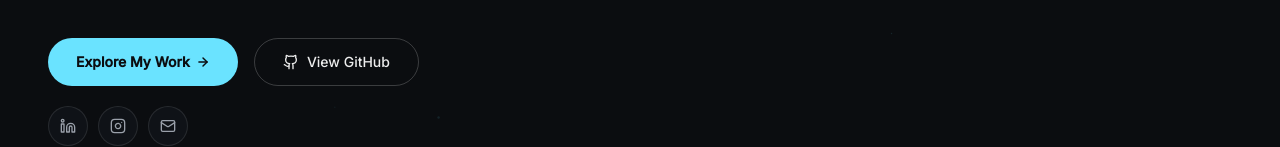
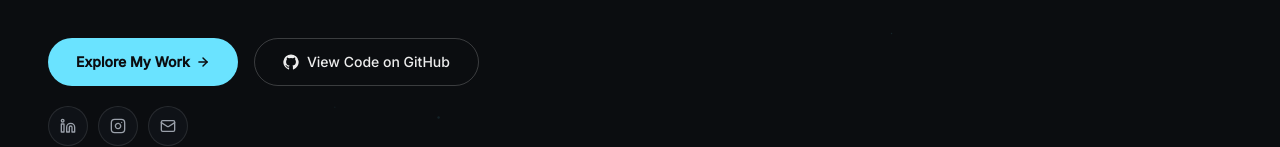
Before and after one commit to gungdikaebs/project-portofolio, a Vue app in the folder app/: page / in a window 1280 px wide. Shown: the part 663-810 px from the top of the page. Built offline with nearby package versions, Linux system fonts and the light colour scheme; no server answers.

Commit message:
feat: introduce GitHubIcon component and integrate source code links across project sections

```diff
--- /dev/null
+++ b/app/src/components/GitHubIcon.vue
@@ -0,0 +1,6 @@
+<template>
+    <svg xmlns="http://www.w3.org/2000/svg" viewBox="0 0 24 24" fill="currentColor" aria-hidden="true">
+        <path
+            d="M12 .7a11.5 11.5 0 0 0-3.64 22.41c.58.1.79-.25.79-.56v-2.23c-3.22.7-3.9-1.37-3.9-1.37-.53-1.34-1.29-1.7-1.29-1.7-1.05-.72.08-.71.08-.71 1.17.08 1.78 1.2 1.78 1.2 1.04 1.78 2.72 1.27 3.38.97.1-.75.4-1.27.74-1.56-2.57-.29-5.28-1.29-5.28-5.69 0-1.26.45-2.29 1.2-3.09-.12-.29-.52-1.46.11-3.05 0 0 .98-.31 3.16 1.18a10.9 10.9 0 0 1 5.75 0c2.19-1.49 3.16-1.18 3.16-1.18.64 1.59.24 2.76.12 3.05a4.45 4.45 0 0 1 1.19 3.09c0 4.42-2.71 5.39-5.29 5.68.42.36.79 1.06.79 2.14v3.27c0 .31.21.67.8.56A11.5 11.5 0 0 0 12 .7Z" />
+    </svg>
+</template>
--- a/app/src/sections/Hero.vue
+++ b/app/src/sections/Hero.vue
@@ -51,16 +51,9 @@
                         <a href="https://github.com/gungdikaebs" target="_blank" rel="noopener noreferrer"
                             class="magnetic-btn group inline-flex min-h-12 items-center rounded-full border border-white/20 px-6 py-3 text-sm font-medium text-primary transition-colors hover:border-accent hover:text-accent md:px-7"><span
                                 class="btn-content inline-flex items-center gap-2">
-                                <svg xmlns="http://www.w3.org/2000/svg" width="16" height="16" viewBox="0 0 24 24"
-                                    fill="none" stroke="currentColor" stroke-width="2" stroke-linecap="round"
-                                    stroke-linejoin="round"
-                                    class="h-4 w-4 transition-transform duration-300 ease-out group-hover:scale-110 group-hover:-rotate-12">
-                                    <path
-                                        d="M15 22v-4a4.8 4.8 0 0 0-1-3.5c3 0 6-2 6-5.5.08-1.25-.27-2.48-1-3.5.28-1.15.28-2.35 0-3.5 0 0-1 0-3 1.5-2.64-.5-5.36-.5-8 0C6 2 5 2 5 2c-.3 1.15-.3 2.35 0 3.5A5.403 5.403 0 0 0 4 9c0 3.5 3 5.5 6 5.5-.39.49-.68 1.05-.85 1.65-.17.6-.22 1.23-.15 1.85v4">
-                                    </path>
-                                    <path d="M9 18c-4.51 2-5-2-7-2"></path>
-                                </svg>
-                                <span>View GitHub</span>
+                                <GitHubIcon
+                                    class="h-4 w-4 transition-transform duration-300 ease-out group-hover:scale-110 group-hover:-rotate-12" />
+                                <span>View Code on GitHub</span>
                             </span></a>
                     </div>
 
@@ -145,6 +138,7 @@ import { onMounted, onUnmounted, ref } from 'vue'
 import gsap from 'gsap'
 import { initMagneticButtons } from '../animations/magnetic'
 import { motion, reduceMotion } from '../animations/motion'
+import GitHubIcon from '../components/GitHubIcon.vue'
 
 const sectionEl = ref<HTMLElement | null>(null)
 const line1 = ref<HTMLElement | null>(null)
--- a/app/src/sections/Projects.vue
+++ b/app/src/sections/Projects.vue
@@ -88,6 +88,14 @@
                                     rel="noopener noreferrer"
                                     class="text-secondary underline decoration-white/20 underline-offset-8 transition-colors hover:text-accent">Live
                                     Demo ↗</a>
+                                <a v-if="project.sourceCodeUrl" :href="project.sourceCodeUrl" target="_blank"
+                                    rel="noopener noreferrer"
+                                    class="inline-flex items-center gap-2 text-secondary underline decoration-white/20 underline-offset-8 transition-colors hover:text-accent"
+                                    :aria-label="`View ${project.title} source code on GitHub (opens in a new tab)`">
+                                    <GitHubIcon class="h-4 w-4 shrink-0" />
+                                    <span>View Code</span>
+                                    <span aria-hidden="true">↗</span>
+                                </a>
                             </div>
                         </div>
                     </div>
@@ -116,6 +124,7 @@ import ScrollTrigger from 'gsap/ScrollTrigger'
 import { useProjects } from '../composables/useProjects'
 import { motion, reduceMotion } from '../animations/motion'
 import TechIcon from '../components/TechIcon.vue'
+import GitHubIcon from '../components/GitHubIcon.vue'
 
 gsap.registerPlugin(ScrollTrigger)
 const sectionEl = ref<HTMLElement | null>(null)
--- a/app/src/views/ProjectDetail.vue
+++ b/app/src/views/ProjectDetail.vue
@@ -96,7 +96,10 @@
                         <a v-if="project.sourceCodeUrl" :href="project.sourceCodeUrl" target="_blank"
                             rel="noopener noreferrer"
                             class="flex items-center justify-between p-4 bg-surface border border-white/10 rounded-xl hover:border-accent/50 hover:bg-white/5 transition-all group">
-                            <span class="font-medium text-white">Source Code</span>
+                            <span class="inline-flex items-center gap-3 font-medium text-white">
+                                <GitHubIcon class="h-5 w-5 text-secondary transition-colors group-hover:text-accent" />
+                                View Code on GitHub
+                            </span>
                             <span class="text-secondary transition-colors group-hover:text-accent" aria-hidden="true">↗</span>
                         </a>
                     </div>
@@ -187,6 +190,7 @@ import { computed, onMounted, onUnmounted, ref, watch } from 'vue'
 import { useRoute } from 'vue-router'
 import { useProjects } from '../composables/useProjects'
 import TechIcon from '../components/TechIcon.vue'
+import GitHubIcon from '../components/GitHubIcon.vue'
 
 const route = useRoute()
 const { project, loading, fetchProject } = useProjects()
--- a/app/src/views/ProjectsIndex.vue
+++ b/app/src/views/ProjectsIndex.vue
@@ -37,10 +37,20 @@
                                 project.year }}</span>
                         </div>
                         <p class="text-secondary text-sm mb-6 line-clamp-3 flex-1">{{ project.description }}</p>
-                        <router-link :to="'/project/' + project.id"
-                            class="inline-flex items-center gap-2 text-sm text-white font-medium hover:text-accent transition-colors mt-auto">
-                            View project <span class="transition-transform group-hover:translate-x-1">→</span>
-                        </router-link>
+                        <div class="mt-auto flex flex-wrap items-center gap-x-5 gap-y-3">
+                            <router-link :to="'/project/' + project.id"
+                                class="inline-flex items-center gap-2 text-sm text-white font-medium hover:text-accent transition-colors">
+                                View project <span class="transition-transform group-hover:translate-x-1">→</span>
+                            </router-link>
+                            <a v-if="project.sourceCodeUrl" :href="project.sourceCodeUrl" target="_blank"
+                                rel="noopener noreferrer"
+                                class="inline-flex items-center gap-2 text-sm font-medium text-secondary transition-colors hover:text-accent"
+                                :aria-label="`View ${project.title} source code on GitHub (opens in a new tab)`">
+                                <GitHubIcon class="h-4 w-4 shrink-0" />
+                                <span>View Code</span>
+                                <span aria-hidden="true">↗</span>
+                            </a>
+                        </div>
                     </div>
                 </article>
             </div>
@@ -53,6 +63,7 @@
 import { onMounted } from 'vue'
 import Footer from '../components/Footer.vue'
 import { useProjects } from '../composables/useProjects'
+import GitHubIcon from '../components/GitHubIcon.vue'
 
 const { projects, loading, fetchProjects } = useProjects()
 
```
Also changed, not shown: 1 other file (tests, documents, lock files or other folders).
